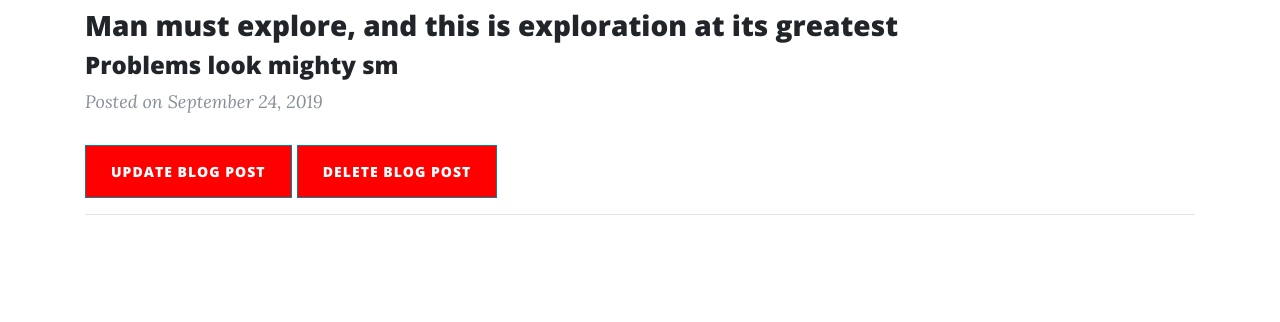
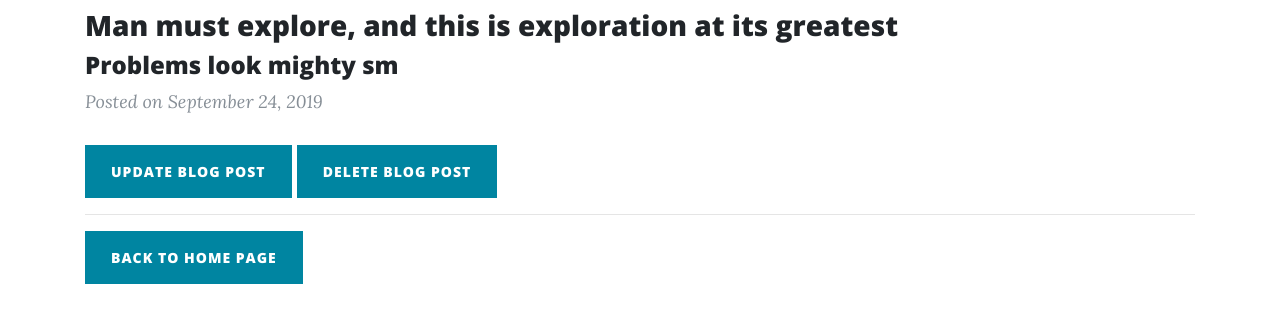
Before and after one commit to lesijay/a-simple-blog-lesi1, a plain HTML site: page postlisting.html in a window 1280 px wide. Shown: the part 62-384 px from the top of the page. Drawn offline with nearby package versions, Linux system fonts and the light colour scheme.

Commit message:
add back to homepage button

```diff
--- a/postlisting.html
+++ b/postlisting.html
@@ -42,9 +42,12 @@
                   </h4>
                   <p class="post-meta">Posted on September 24, 2019</p>
             </div>
-        <button type="submit" class="btn btn-primary" id="updateblogpost" style="background-color: red" >Update blog post</button>
-        <button type="submit" class="btn btn-primary" id="deleteblogpost" style="background-color: red" >Delete blog post</button>
+        <button type="submit" class="btn btn-primary" id="updateblogpost" >Update blog post</button>
+        <button type="submit" class="btn btn-primary" id="deleteblogpost" >Delete blog post</button>
         <hr>
+  </div>
+  <div class="container">
+  <a class="btn btn-primary" href="index.html">Back to home page</a>
   </div>
 </body>
 </html>
```
